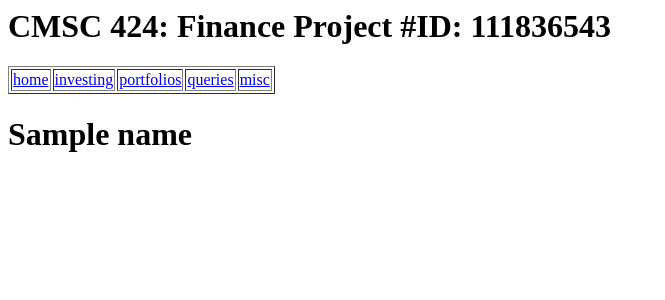
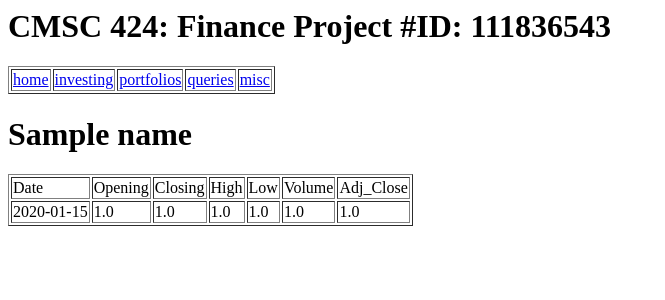
Before and after one commit to zinglax/cmsc424Site, a Django app: template cmsc424Site/templates/nav/company.html in a window 1280 px wide. Shown: the top 300 px of the page, without its empty margins (0-665 px from the left). Run offline with Django 3.2, Linux system fonts and the light colour scheme; tables that the repository leaves empty hold one stand-in row (values such as "Sample post"); the template is opened without the code that fills it: values that come from a table or form of the project are taken from there, most other values are stand-ins (such as "Sample title", 1, 10 or a date in 2020).

Commit message:
working on company page, now you can see all the historical data

```diff
--- a/cmsc424Site/templates/nav/company.html
+++ b/cmsc424Site/templates/nav/company.html
@@ -3,6 +3,20 @@
 <h1> {{ name }} <h1>
 
 
+<table border="1">
+<tr><td>Date</td><td>Opening</td><td>Closing</td><td>High</td><td>Low</td><td>Volume</td><td>Adj_Close</td></tr>
+{% for item in hist %}
+<tr>
+<td>{{ item.date }}</td>
+<td>{{ item.opening }}</td>
+<td>{{ item.closing }}</td>
+<td>{{ item.high }}</td>
+<td>{{ item.low }}</td>
+<td>{{ item.volume }}</td>
+<td>{{ item.adj_close }}</td>
+</tr>
+{% endfor %}
+</table>
 
 
 {% endblock %}
```
Also changed, not shown: dataloader/views.py (+6 -2 lines), 1 other file.
